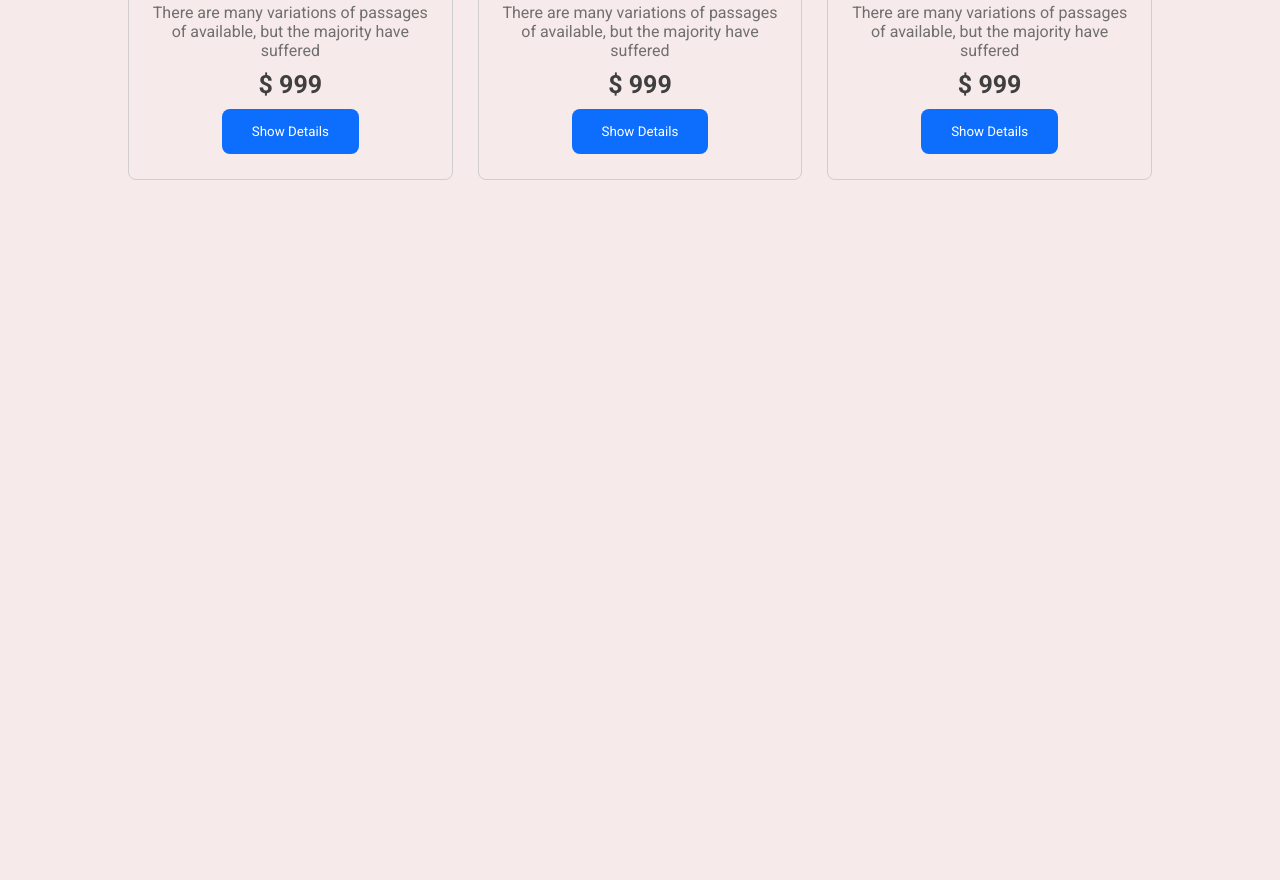
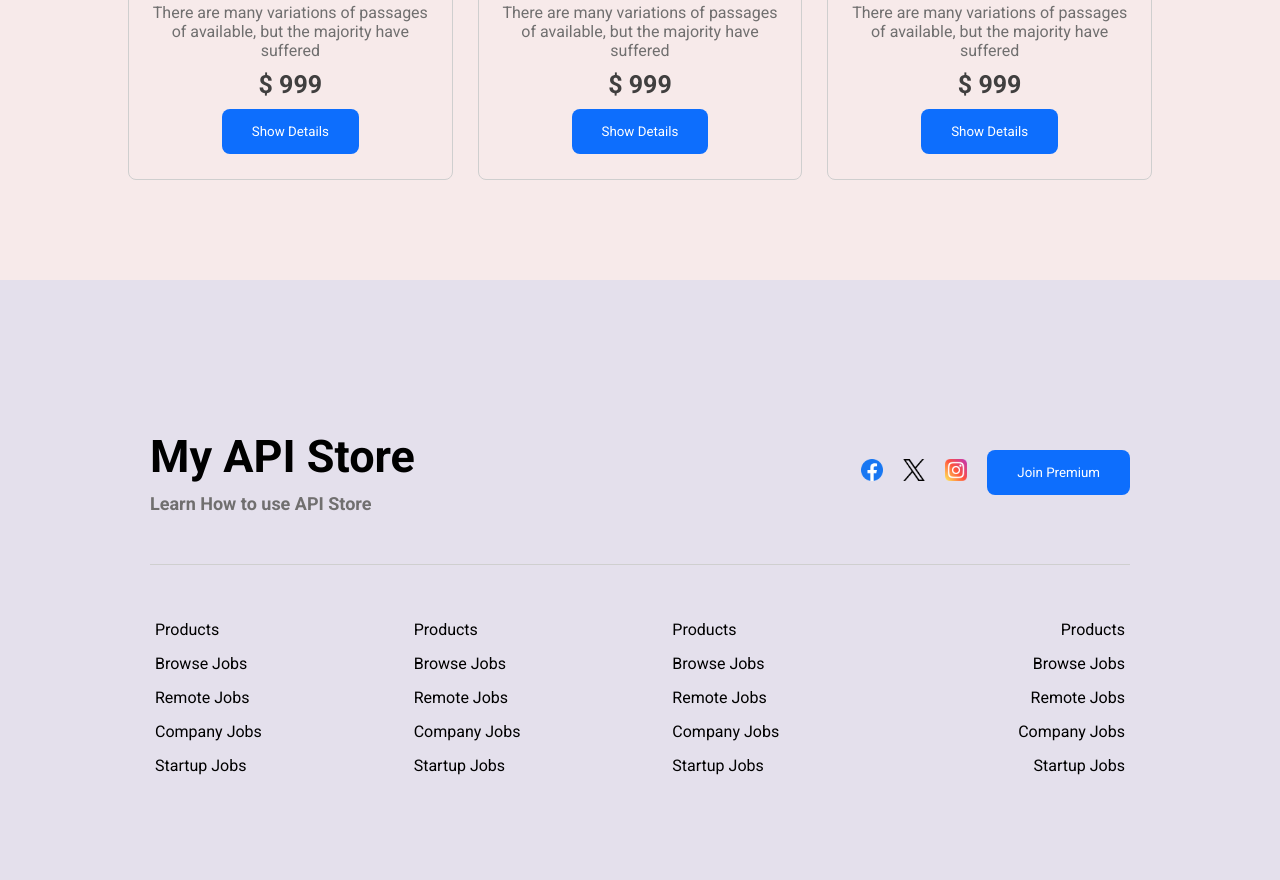
Before and after one commit to codekillerminhaj/PsdToHtml_Class-Performance-2, a plain HTML site: page index.html in a window 1280 px wide. Shown: the part 1713-2593 px from the top of the page. Before the commit the page ends 1993 px from the top, so only its background shows below. Drawn offline with Linux system fonts and the light colour scheme.

Commit message:
FOOTER section commit

```diff
--- a/index.html
+++ b/index.html
@@ -129,7 +129,59 @@
 
 
     </main>
+    <!-- Footer Area -->
+    <footer>
+    <!-- upper footer section -->
+        <section id="upper-footer-section">
+            <div>
+                <h2 style="font-size: 45px; margin-bottom: 10px">My API Store</h2>
+                <p style="color: #706f6f; font-size: 18px; font-weight: 600">Learn How to use API Store</p>
+            </div>
 
+                <div id="footer-social-icons">
+                <a href=""><img src="./assets/facebook.png" alt="facebook"></a>
+                <a href=""><img src="./assets/twitter.png" alt="x"></a>
+                <a href=""><img src="./assets/instagram.png" alt="instagram"></a>
+
+                <button class="btn">Join Premium</button>
+            </div>
+        </section>
+
+    <!-- horizontal line -->
+        <section id="horizontal-line"></section>
+
+        <!-- footer links (bottom) -->
+        <section id="footer-nav">
+            <div>
+                <a href=""><span>Products</span></a>
+                <a href=""><span>Browse Jobs</span></a>
+                <a href=""><span>Remote Jobs</span></a>
+                <a href=""><span>Company Jobs</span></a>
+                <a href=""><span>Startup Jobs</span></a>
+            </div>
+            <div>
+                <a href=""><span>Products</span></a>
+                <a href=""><span>Browse Jobs</span></a>
+                <a href=""><span>Remote Jobs</span></a>
+                <a href=""><span>Company Jobs</span></a>
+                <a href=""><span>Startup Jobs</span></a>
+            </div>
+            <div style="text-align: left">
+                <a href=""><span>Products</span></a>
+                <a href=""><span>Browse Jobs</span></a>
+                <a href=""><span>Remote Jobs</span></a>
+                <a href=""><span>Company Jobs</span></a>
+                <a href=""><span>Startup Jobs</span></a>
+            </div>
+            <div style="text-align: right">
+                <a href=""><span>Products</span></a>
+                <a href=""><span>Browse Jobs</span></a>
+                <a href=""><span>Remote Jobs</span></a>
+                <a href=""><span>Company Jobs</span></a>
+                <a href=""><span>Startup Jobs</span></a>
+            </div>
+        </section>
+    </footer>
 
     <script src="./js/store.js"></script>
 </body>
--- a/style.css
+++ b/style.css
@@ -203,3 +203,45 @@ header {
 .hidden {
     display: none;
 }
+/*Footer Area */
+footer {
+    background-color: #0d6dfd15;
+    height: 300px;
+    padding: 150px;
+}
+
+#upper-footer-section {
+    margin-bottom: 50px;
+    display: flex;
+    justify-content: space-between;
+}
+#footer-social-icons {
+    display: flex;
+    align-items: center;
+}
+
+#footer-social-icons img {
+    width: 22px;
+    height: 22px;
+    margin-right: 20px;
+}
+#horizontal-line {
+    border-top: 1px solid #cfcfcf;
+}
+
+#footer-nav {
+    display: flex;
+    justify-content: space-between;
+    padding: 5px;
+    margin-top: 50px;
+}
+#footer-nav div {
+    width: 20%;
+    display: flex;
+    flex-direction: column;
+    row-gap: 15px;
+}
+#footer-nav div a {
+    text-decoration: none;
+    color: black;
+}
```
